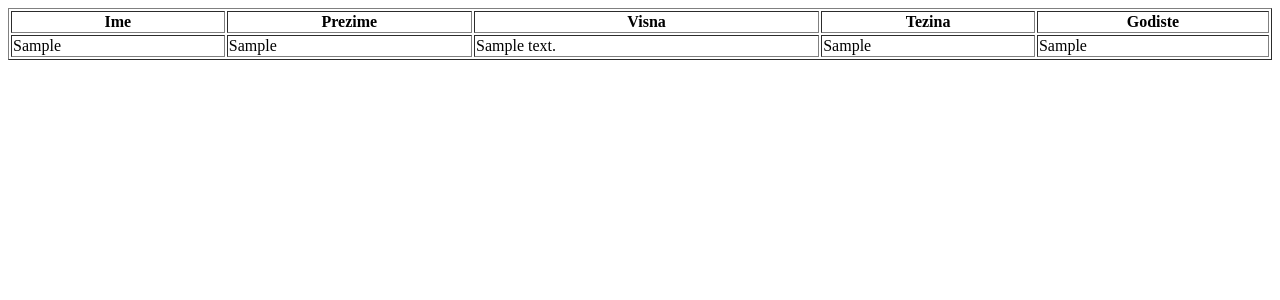
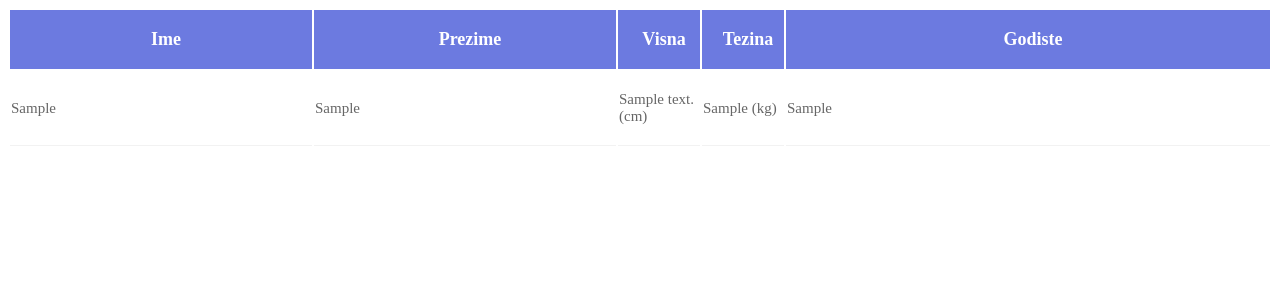
Before and after one commit to milica-barac/itbootcamp, a PHP site: page /pacijenti.php in a window 1280 px wide. Shown: the top 300 px of the page. Run offline with PHP 8.4, Linux system fonts and the light colour scheme; tables that the repository leaves empty or names only in its code hold one stand-in row (values such as "Sample post").

Commit message:
6.8.2019. PHP+MySQL

```diff
--- a/pacijenti.php
+++ b/pacijenti.php
@@ -5,8 +5,10 @@
 <body>
 <?php
     $servername="localhost";
-    $username = "admin";
-    $password = "admin123";
+    // $username = "admin";
+    $username = "root";
+    // $password = "admin123";
+    $password = "";
     //pazi koju bazu pises
     $database = "ambulanta";
 
@@ -14,7 +16,8 @@
 
     // ako je neuspela konekcija neka umre :D
     if(!$conn){
-        die("Neuspela konekcija. Razlog: " . mysqli_connect_error());
+        // ova linija zaustavlja svako izvrsenje daljeg koda, ukoliko konekcija nije dobra, zato mora u tom slucaju da se obezbedi zatvaranje body i html tag
+        die("Neuspela konekcija. Razlog: " . mysqli_connect_error() . "</body></html>");
     }
 
     mysqli_set_charset($conn, "utf8");
@@ -22,6 +25,7 @@
     // jedna komanda pa nije neophodna jos jedna tacka zarez
     $sql = "SELECT ime, prezime, visina, tezina, god_rodjenja FROM pacijenti";
 
+    // ako imamo i listu i tabelu mora da se resetuje result sledecom linijom, da bi radilo
     $result = mysqli_query($conn, $sql);
     // vraca niz, i to kao asocijativni, ako stavimo select * sve kolone su kljucevi
 
@@ -29,16 +33,17 @@
     if($result !=false){
 
     // Prvo mora da se proveri DA LI POSTOJE REDOVI U TABELI, jer ne moze da ispise ako je tabela prazna, prosledjuje se rezultat da bi se proverilo - mysqli_num_rows vraca broj redova koji zadovoljavaju uslov
+    // stampanje tabele
     if(mysqli_num_rows($result)==0){
         echo "Pacijenti ne postoje u bazi";
     }else{
         // upisujemo i prikazujemo kroz listu
 
-        echo "<table border=1>";
+        echo "<table class='pac'>";
         // echo "<ul>";
 
         // funkcija koja se zove kao da sama ima iterator koji sama povecava, pri svakom izvrsenju, odnosno pozivu, ne moramo mi da ga povecavamo kroz petlju
-        $red=mysqli_fetch_assoc($result);
+        $red=mysqli_fetch_assoc($result);//moze i samo ovo da se napise u while, ali onda se brise ovde, a ono sto pise u while sad, to se brise i ne stavlja se nigde taj uslov
         // ne moze klasicno da se pristupa kao sa obicnim nizovima, nego preko funkcije mysqli_fetch_assoc koja sama povecava iterator
         echo "<tr><th>Ime</th><th>Prezime</th><th>Visna</th><th>Tezina</th><th>Godiste</th></tr>";
         while($red!=false){
@@ -57,7 +62,7 @@
             //pozivamo sve dok ima redova
             $red=mysqli_fetch_assoc($result);//fetch dohvatiti, assoc - kao asocijativni niz
 
-            }
+            }//end-while
 
             echo "</table>";
             // echo "</ul>";
@@ -67,6 +72,8 @@
     }else{
         echo "Upit nije uspesno izvrsen.";
     }
+
+
 ?>
 </body>
 </html>
--- a/sredjivanjePhpSqlListeTabele.css
+++ b/sredjivanjePhpSqlListeTabele.css
@@ -1,5 +1,88 @@
-table{
+/* PROVERI SVE NA DRIVE, DA LI JE ISTO I NAPISI KOMENTARE */
+
+/* tabela sa klasom pac */
+.pac{
     width: 100%;
     margin: 0;
     background-color: #ffffff;
 }
+
+/* za celije */
+.pac td{
+    font-family: Poppins-Regular;
+    font-size: 15px;
+    color: #666666;
+    padding-top: 20px;
+    padding-bottom: 20px;
+    border-bottom: 1px solid #f2f2f2;
+}
+
+/* donji okvir sa last child
+.pac tr:last-child{
+    background-color: #6c7ae0;
+}
+*/
+
+/* pristup prvoj celiji */
+.pac tr td:first-child{
+    width: 300px;
+}
+
+/* pristup odredjenoj celiji */
+.pac td:nth-child(1), .pac td:nth-child(2){
+    width: 300px;
+}
+
+/* pristup odredjenoj celiji unutar reda */
+.pac td:nth-child(3), .pac td:nth-child(4){
+    width: 80px;
+}
+
+/* za pristup parnim i neparnim redovima */
+
+/* .pac tr:nth-child(even){
+    background-color: #abcdab;
+}
+.pac tr:nth-child(odd){
+    background-color: lightgray;
+} */
+
+/* pristup svakom trecem redu */
+.pac tr:nth-child(3n){
+    background-color: lightgray;
+}
+
+/* pristup svakom 4 redu, formula moze da se menja */
+.pac tr:nth-child(3n+1){
+    background-color: lightgray;
+}
+
+/* sve ostalo za celije u headeru */
+.pac th{
+    font-family: Poppins-Regular;
+    font-size: 18px;
+    color: #ffffff;
+    padding: 19px 0 19px 10px;
+}
+
+/* header tabele pristupamo preko tr first-child prvi tr */
+.pac tr:first-child{
+    color: #ffffff;
+    background-color: #6c7ae0;
+}
+
+/* kada se stane misem preko celije */
+.pac tr:hover{
+    background-color: #ececff;
+    cursor: pointer;
+}
+
+/* pseudo elementi menjaju, sa jednom, a sa dva puta dve tacke pseudo klase */
+/* Dodati jedinice za visinu (cm) u trecu kolonu */
+.pac td:nth-child(3)::after{
+    content: " (cm)";
+}
+/* Dodati jedinice za tezinu (kg) u cetvrtu kolonu */
+.pac td:nth-child(4)::after{
+    content: " (kg)";
+}
```
Also changed, not shown: ambulanta.php (added, +29 -0 lines).
